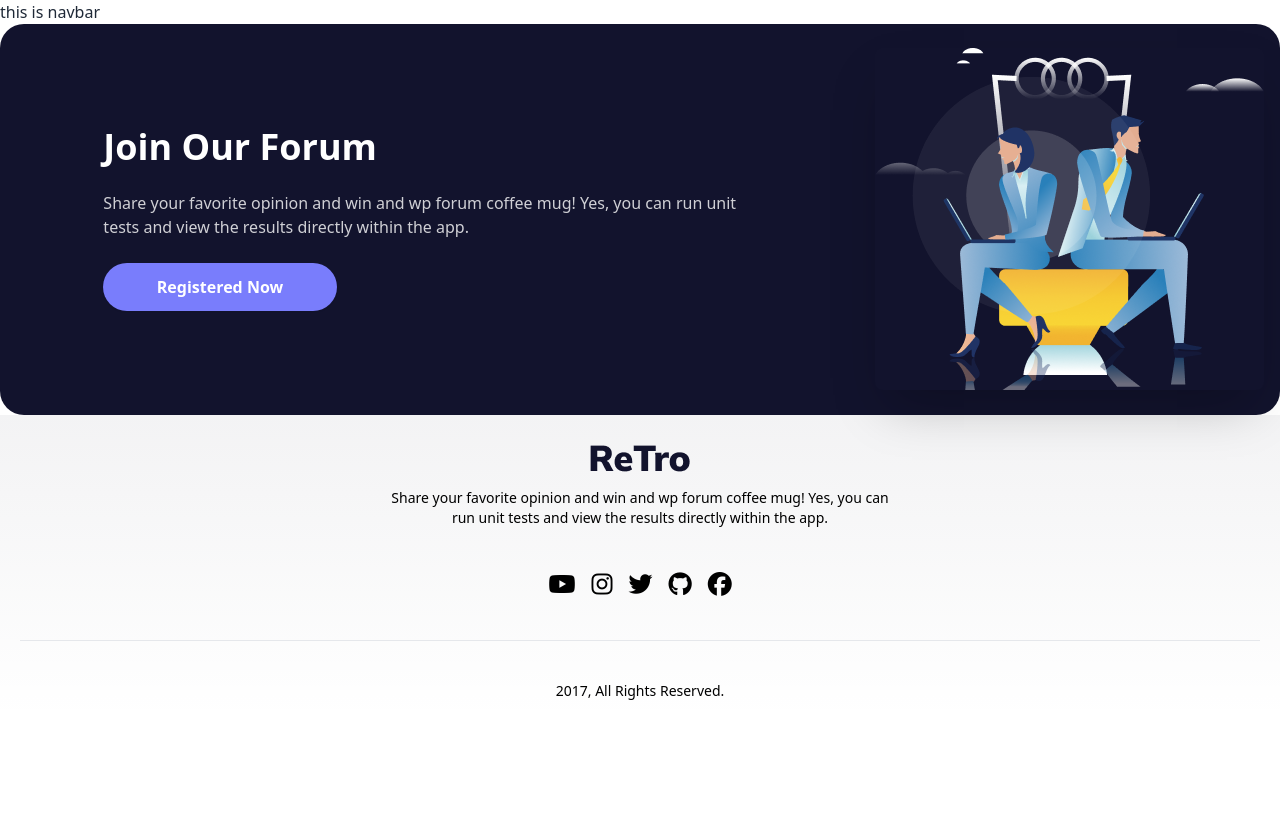
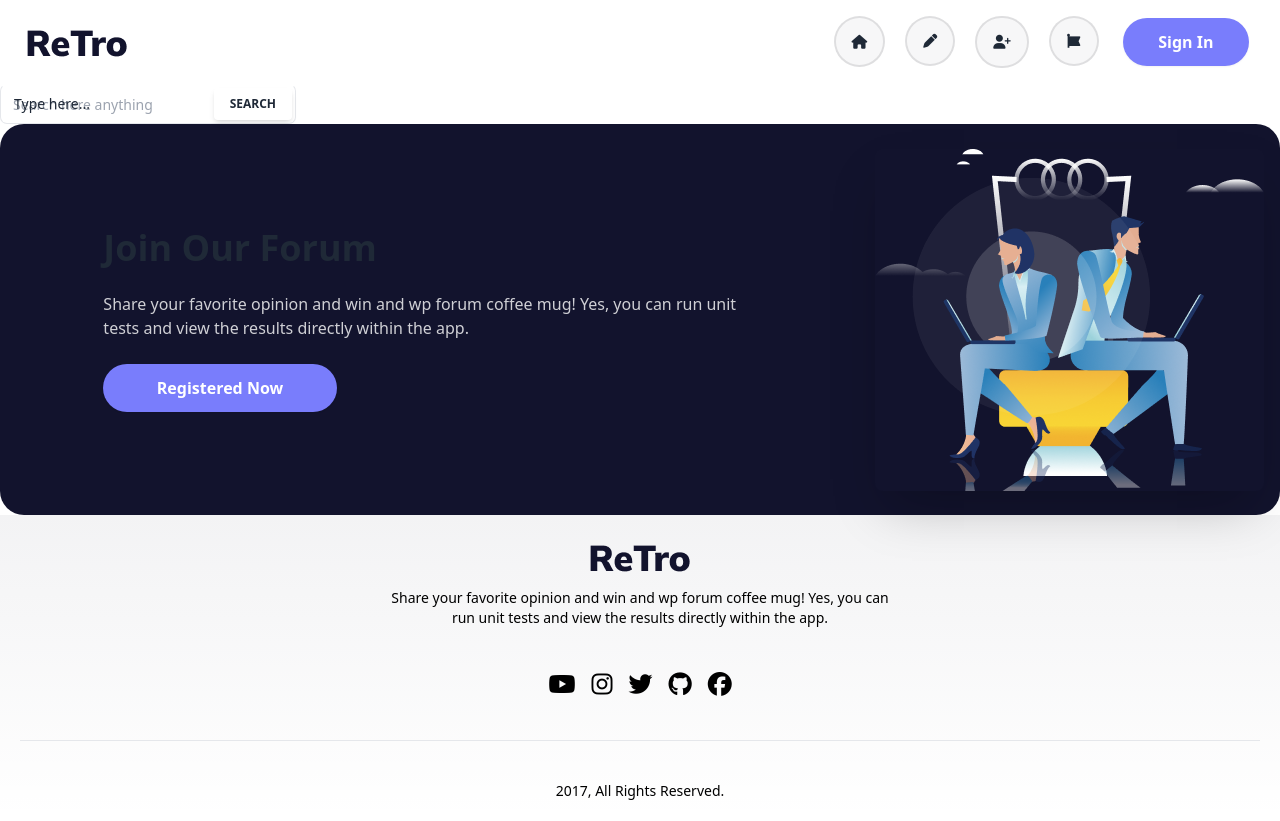
Before and after one commit to Selina-Khatun/retro-forum-assignment, a website: page index.html in a window 1280 px wide. Before the commit the page ends 800 px from the top, so only its background shows below. Drawn offline with nearby package versions, Linux system fonts and the light colour scheme.

Commit message:
added navbar section

```diff
--- a/index.html
+++ b/index.html
@@ -15,21 +15,59 @@
 </head>
 
 <body>
-    <header>
-        <nav>
-            this is navbar
-        </nav>
+    <header class="max-w-7xl mx-auto">
+        <div class="navbar flex justify-between ">
+            <div class="flex-1 ">
+                <a class="btn btn-ghost text-xl"><img src="./images/logo.png" alt=""></a>
+            </div>
+            <div class=" mr-0 lg:w-[35%] ">
+                <ul class="menu menu-horizontal px-1">
+                    <li  data-tip="Home" class="mr-5 tooltip tooltip-bottom tooltip-info "><a class="bg-[#12132D08] py-[32%] border-2 rounded-full border-[#0307121A]"><i
+                                class="fa-solid fa-house"></i></a></li>
+                    <li data-tip="Edit" class="mr-5 tooltip tooltip-bottom tooltip-info"><a class="bg-[#12132D08] py-[32%] border-2 rounded-full border-[#0307121A]"><i
+                                class="fa-solid fa-pen"></i></a></li>
+                    <li data-tip="Add" class="mr-5 tooltip tooltip-bottom tooltip-info"><a class="bg-[#12132D08] py-[32%] border-2 rounded-full border-[#0307121A]"><i
+                                class="fa-solid fa-user-plus"></i></a></li>
+                    <li data-tip="Brand" class="mr-5 tooltip tooltip-bottom tooltip-info"><a class="bg-[#12132D08] py-[32%] border-2 rounded-full border-[#0307121A]"><i
+                                class="fa-brands fa-font-awesome"></i></a></li>
+
+                </ul>
+                <button class="btn btn-info border-none text-white font-semibold text-base px-[8%] bg-[#797DFC] rounded-full">Sign In</button>
+
+
+
+            </div>
+        </div>
     </header>
     <main>
+        <div class="relative flex w-full gap-2 md:w-max">
+            <div class="relative h-10 w-full min-w-[288px]">
+                <input type="search"
+                    class="peer h-full w-full rounded-[7px] border  border-t-transparent bg-transparent px-3 py-2.5 pr-20 font-sans text-sm font-normal   outline outline-0 transition-all placeholder-shown:border placeholder-shown:border-blue-gray-200 placeholder-shown:border-t-blue-gray-200 focus:border-2 focus:border-white focus:border-t-transparent focus:outline-0 disabled:border-0 disabled:bg-blue-gray-50"
+                    placeholder="Search here anything " />
+                <label
+                    class="before:content[' '] after:content[' '] pointer-events-none absolute left-0 -top-1.5 flex h-full w-full select-none !overflow-visible truncate text-[11px] font-normal leading-tight  transition-all before:pointer-events-none before:mt-[6.5px] before:mr-1 before:box-border before:block before:h-1.5 before:w-2.5 before:rounded-tl-md before:border-t before:border-l before:border-white before:transition-all after:pointer-events-none after:mt-[6.5px] after:ml-1 after:box-border after:block after:h-1.5 after:w-2.5 after:flex-grow after:rounded-tr-md after:border-t after:border-r after:border-white after:transition-all peer-placeholder-shown:text-sm peer-placeholder-shown:leading-[3.75] peer-placeholder-shown:text-blue-gray-500 peer-placeholder-shown:before:border-transparent peer-placeholder-shown:after:border-transparent peer-focus:text-[11px] peer-focus:leading-tight peer-focus:text-white peer-focus:before:border-t-2 peer-focus:before:border-l-2 peer-focus:before:!border-white peer-focus:after:border-t-2 peer-focus:after:border-r-2 peer-focus:after:!border-white peer-disabled:text-transparent peer-disabled:before:border-transparent peer-disabled:after:border-transparent peer-disabled:peer-placeholder-shown:text-blue-gray-500">
+                    Type here...
+                </label>
+            </div>
+            <button
+                class="!absolute right-1 top-1 select-none rounded  py-2 px-4 text-center align-middle font-sans text-xs font-bold uppercase text-blue-gray-900 shadow-md shadow-blue-gray-500/10 transition-all hover:shadow-lg hover:shadow-blue-gray-500/20 focus:opacity-[0.85] focus:shadow-none active:opacity-[0.85] active:shadow-none disabled:pointer-events-none disabled:opacity-50 disabled:shadow-none"
+                type="button">
+                Search
+            </button>
+        </div>
         <section class="container mx-auto">
-            <div class="hero text-white bg-[#12132D] rounded-3xl">
+            <div class="hero bg-[#12132D] rounded-3xl">
                 <div class="hero-content flex-col lg:flex-row-reverse  ">
-                  <img src="./images/joinforum.png" class=" rounded-lg shadow-2xl " alt=""/>
+                    <img src="./images/joinforum.png" class=" rounded-lg shadow-2xl " alt="" />
                     <div class="p-[7%] ">
                         <h1 class="text-4xl font-bold">Join Our Forum</h1>
-                    <p class="py-6  text-[#FFFFFFCC]">Share your favorite opinion and win and wp forum coffee mug! Yes, you can
+                        <p class="py-6  text-[#FFFFFFCC]">Share your favorite opinion and win and wp forum coffee mug!
+                            Yes, you can
                             run unit tests and view the results directly within the app. </p>
-                    <button class="btn btn-info border-none text-white font-semibold text-base px-[8%] bg-[#797DFC] rounded-full">Registered Now</button>
+                        <button
+                            class="btn btn-info border-none text-white font-semibold text-base px-[8%] bg-[#797DFC] rounded-full">Registered
+                            Now</button>
                     </div>
                 </div>
             </div>
@@ -43,7 +81,7 @@
             <p>Share your favorite opinion and win and wp forum coffee mug! Yes, you can <br>
                 run unit tests and view the results directly within the app.</p>
         </aside>
-        <nav >
+        <nav>
             <div class="grid grid-flow-col gap-4 ">
 
                 <a><i class="fa-brands text-2xl  fa-youtube"></i></a>
```
Lines whose indentation alone changed are shown as unchanged.
